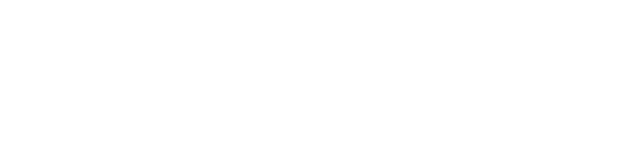
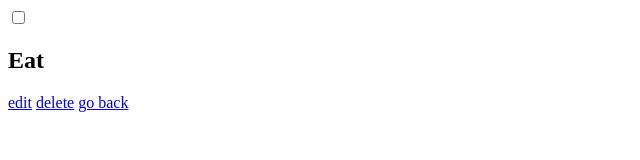
Before and after one commit to juju10/todo_app_front_end, a plain HTML site: page show.html in a window 1280 px wide. Shown: the whole page, without its empty margins (0-640 px from the left). Drawn offline with Linux system fonts and the light colour scheme.

Commit message:
add and tag content for show page

```diff
--- a/show.html
+++ b/show.html
@@ -0,0 +1,12 @@
+<html>
+    <head>
+        <title>Todo List Application</title>
+    </head>
+    <body>
+      <input type= "checkbox">
+      <h2> Eat </h2>
+      <a href= "#"> edit</a>
+      <a href= "#">delete</a>
+      <a href= "index.html">go back</a>
+    </body>
+</html>
```
Also changed, not shown: index.html (+1 -1 lines).
